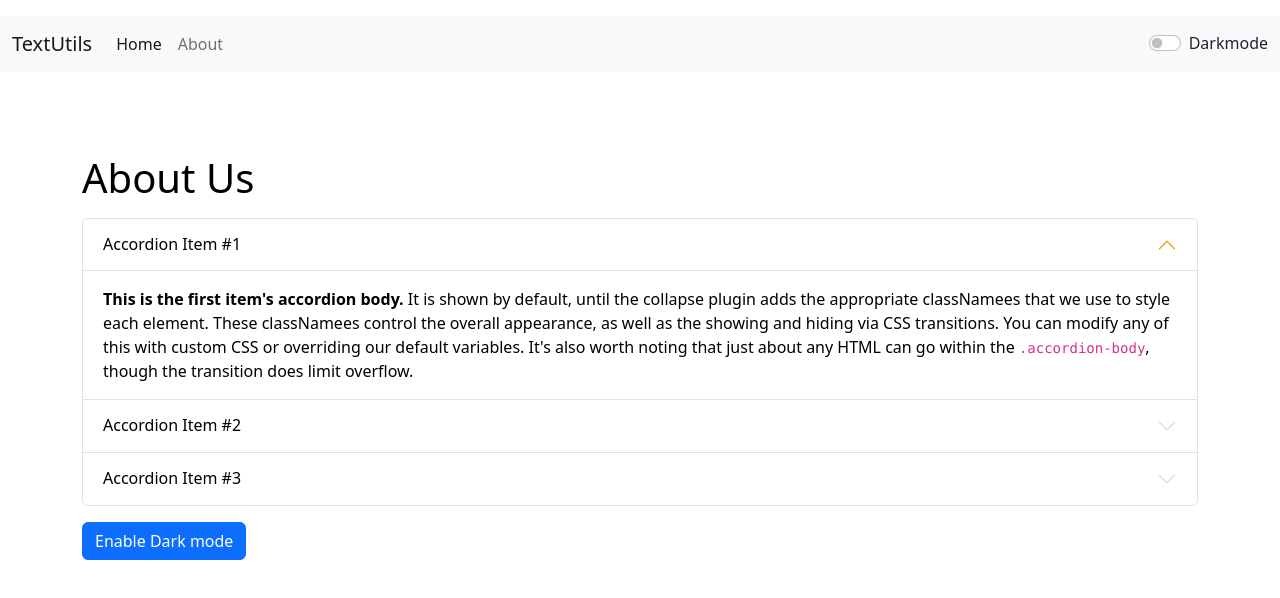
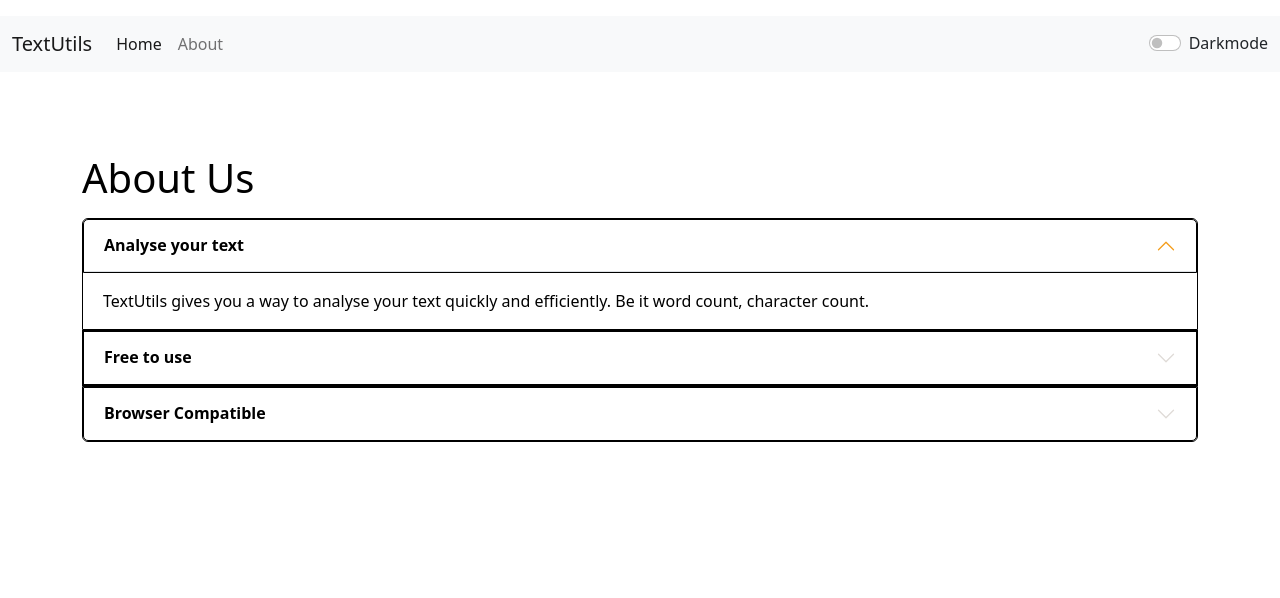
Before and after one commit to madhurikasam/TextUtils, a React (Create React App) app: page /About in a window 1280 px wide. Shown: the top 598 px of the page. Built offline with nearby package versions, Linux system fonts and the light colour scheme.

Commit message:
Update About.js

```diff
--- a/src/components/About.js
+++ b/src/components/About.js
@@ -1,73 +1,56 @@
-import React,{useState} from 'react'
+import React from 'react'
 
-export default function About() {
-    const [mystyle, setMystyle] =useState(
-    {
-        color:'black',
-        backgroundColor: 'white'
-    })
-    const [btnText,setBtnText]=useState("Enable Dark mode");
-    const Modechange = () => {
-        if(mystyle.color === 'black'){
-            setMystyle({
-                color:'white',
-                backgroundColor: 'black',
-                border: '1px solid white'
-            })
-            setBtnText("Enable Light Mode");
-        }
-        else{
-            setMystyle({
-                color:'black',
-                backgroundColor: 'white'
-            })
-            setBtnText("Enable Dark mode");
-        }
+export default function About(props) {
+    let mystyle={
+        color:props.mode==='dark'?'white':'black',
+        backgroundColor:props.mode==='dark'?'black':'white',
+        border: "1px solid ",
+        borderColor:props.mode==='dark'?'white':'black'
     }
   return (
-    <div classNameName="container" style={mystyle}>
+    <div classNameName="container" style={{color:props.mode==='dark'?'white':'black'}}>
             <h1 className="my-3">About Us</h1>
             <div className="accordion" id="accordionExample">
         <div className="accordion-item" style={mystyle}>
             <h2 className="accordion-header" id="headingOne">
             <button className="accordion-button" style={mystyle} type="button" data-bs-toggle="collapse" data-bs-target="#collapseOne" aria-expanded="true" aria-controls="collapseOne">
-                Accordion Item #1
+                <strong>Analyse your text</strong>
             </button>
             </h2>
             <div id="collapseOne" className="accordion-collapse collapse show" aria-labelledby="headingOne" data-bs-parent="#accordionExample">
             <div className="accordion-body">
-                <strong>This is the first item's accordion body.</strong> It is shown by default, until the collapse plugin adds the appropriate classNamees that we use to style each element. These classNamees control the overall appearance, as well as the showing and hiding via CSS transitions. You can modify any of this with custom CSS or overriding our default variables. It's also worth noting that just about any HTML can go within the <code>.accordion-body</code>, though the transition does limit overflow.
+                TextUtils gives you a way to analyse your text quickly and efficiently. Be it word count, character count.
             </div>
             </div>
         </div>
         <div className="accordion-item" style={mystyle}>
             <h2 className="accordion-header" id="headingTwo">
             <button className="accordion-button collapsed" style={mystyle} type="button" data-bs-toggle="collapse" data-bs-target="#collapseTwo" aria-expanded="false" aria-controls="collapseTwo">
-                Accordion Item #2
+                <strong>Free to use</strong>
             </button>
             </h2>
             <div id="collapseTwo" className="accordion-collapse collapse" aria-labelledby="headingTwo" data-bs-parent="#accordionExample">
             <div className="accordion-body">
-                <strong>This is the second item's accordion body.</strong> It is hidden by default, until the collapse plugin adds the appropriate classNamees that we use to style each element. These classNamees control the overall appearance, as well as the showing and hiding via CSS transitions. You can modify any of this with custom CSS or overriding our default variables. It's also worth noting that just about any HTML can go within the <code>.accordion-body</code>, though the transition does limit overflow.
+            TextUtils is a free character counter tool that provides instant character count & word count statistics for a gi text. TextUtils reports the number of words and characters. Thus it is suitable for writing text with word/ character limit.
             </div>
             </div>
         </div>
         <div className="accordion-item" style={mystyle}>
             <h2 className="accordion-header" id="headingThree">
             <button className="accordion-button collapsed" style={mystyle} type="button" data-bs-toggle="collapse" data-bs-target="#collapseThree" aria-expanded="false" aria-controls="collapseThree">
-                Accordion Item #3
+                <strong>Browser Compatible</strong>
             </button>
             </h2>
             <div id="collapseThree" className="accordion-collapse collapse" aria-labelledby="headingThree" data-bs-parent="#accordionExample">
             <div className="accordion-body">
-                <strong>This is the third item's accordion body.</strong> It is hidden by default, until the collapse plugin adds the appropriate classNamees that we use to style each element. These classNamees control the overall appearance, as well as the showing and hiding via CSS transitions. You can modify any of this with custom CSS or overriding our default variables. It's also worth noting that just about any HTML can go within the <code>.accordion-body</code>, though the transition does limit overflow.
+            This word counter software works in any web browsers such as Chrome, Firefox, Internet Explorer, Safari, Opera. It suits to count characters in facebook, blog, books, excel document, pdf document, essays, etc.
             </div>
             </div>
         </div>
         </div>
-        <div classNameName="container my-3">
+        {/* <div classNameName="container my-3">
                 <button onClick={Modechange} type="button"  className="btn btn-primary my-3">{btnText} </button>
-        </div>
+        </div> */}
 
     </div>
   )
```
